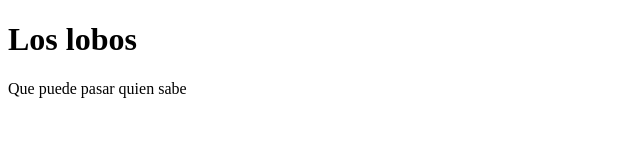
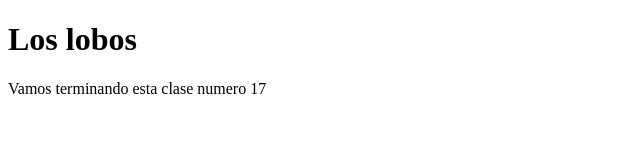
Before and after one commit to LiJnD/Proyect, a plain HTML site: page index.html in a window 1280 px wide. Shown: the whole page, without its empty margins (0-640 px from the left). Drawn offline with Linux system fonts and the light colour scheme.

Commit message:
cambios para terminar

```diff
--- a/index.html
+++ b/index.html
@@ -8,6 +8,9 @@
 </head>
 <body>
 <h1>Los lobos</h1>
-<p>Que puede pasar quien sabe</p>
+<p>
+    Vamos terminando esta clase numero 17
+
+</p>
 </body>
 </html>
```
